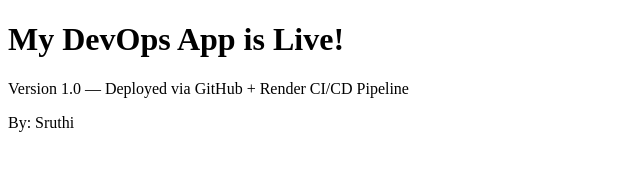
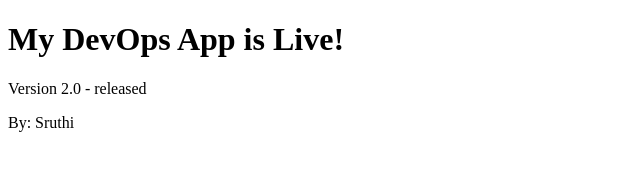
Before and after one commit to IAMNOORULMEEN/my-devops-app, a plain HTML site: page index.html in a window 1280 px wide. Shown: the whole page, without its empty margins (0-640 px from the left). Drawn offline with Linux system fonts and the light colour scheme.

Commit message:
Update index.html

```diff
--- a/index.html
+++ b/index.html
@@ -3,7 +3,7 @@
 <head><title>My DevOps App</title></head>
 <body>
  <h1>My DevOps App is Live!</h1>
- <p>Version 1.0 — Deployed via GitHub + Render CI/CD Pipeline</p>
+ <p>Version 2.0 - released</p>
  <p>By: Sruthi</p>
 </body>
 </html>
```
